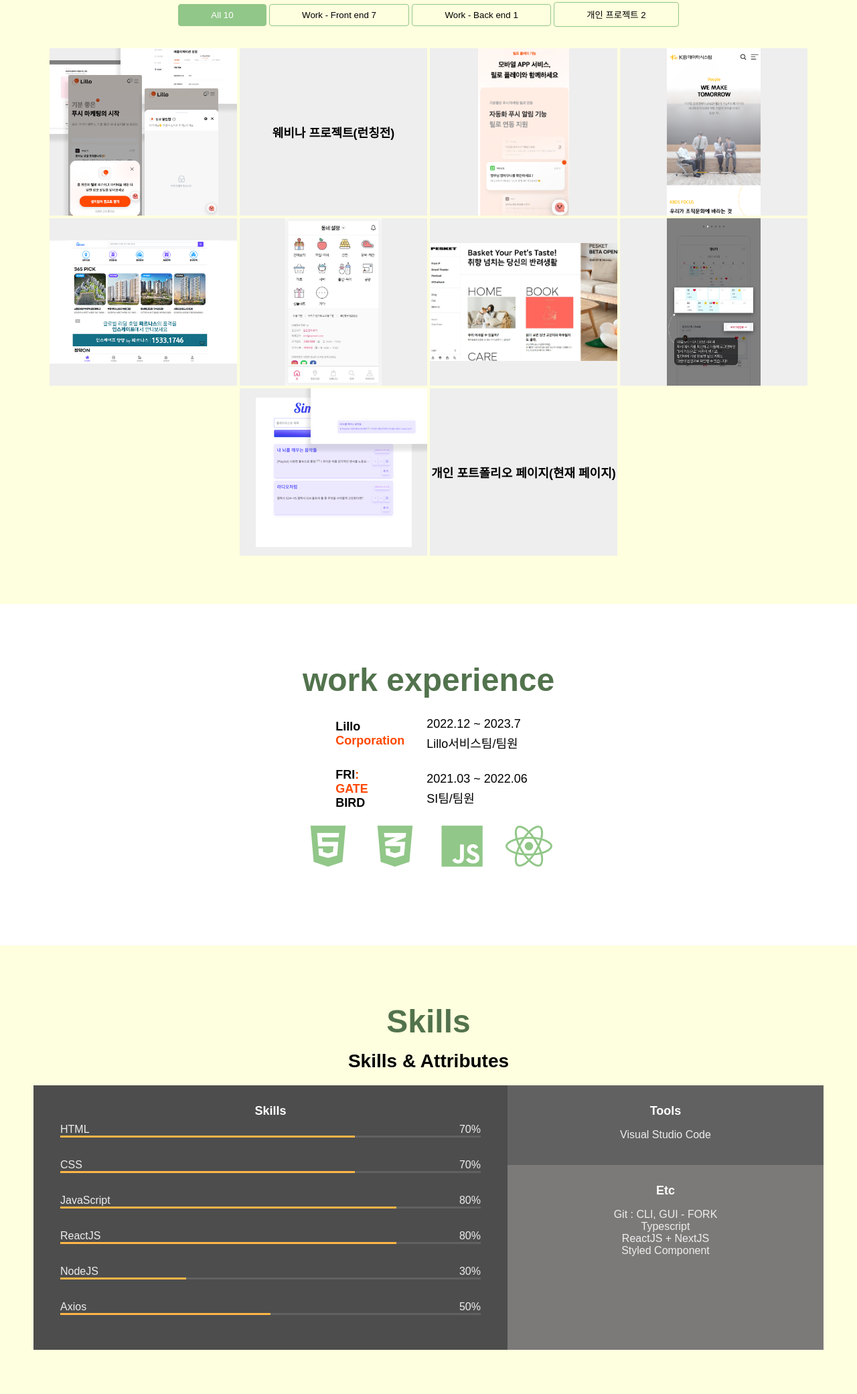
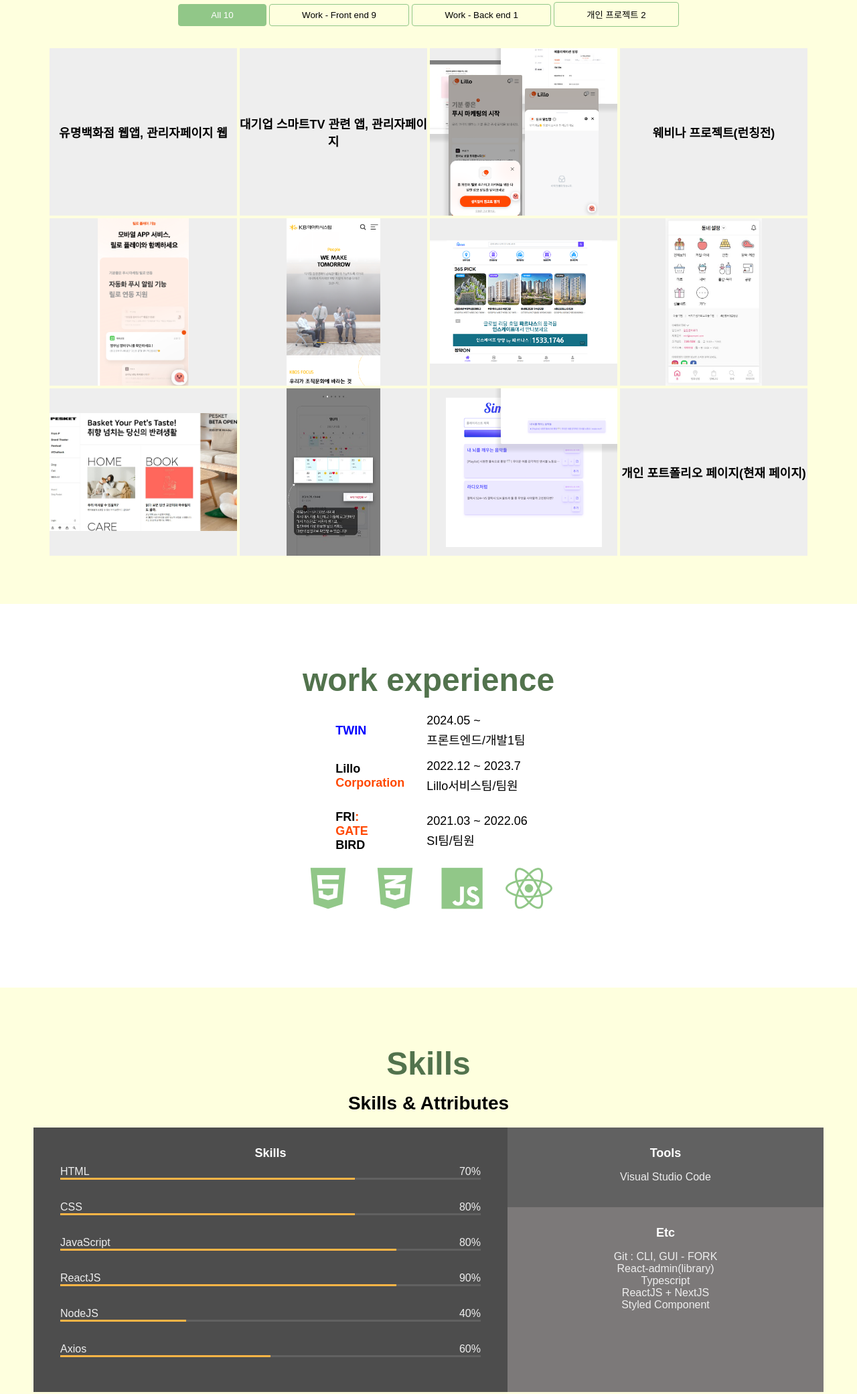
Before and after one commit to sophia-kim379/portfolio, a plain HTML site: page index.html in a window 1280 px wide. Shown: the part 1138-3220 px from the top of the page at 67% size. Drawn offline with Linux system fonts and the light colour scheme.

Commit message:
chore:프로젝트 추가

```diff
--- a/index.html
+++ b/index.html
@@ -68,7 +68,7 @@
           All <span class="category__count">10</span>
         </button>
         <button class="category__btn" data-filter="front-end-project">
-          Work - Front end <span class="category__count">7</span>
+          Work - Front end <span class="category__count">9</span>
         </button>
         <button class="category__btn" data-filter="back-end-project">
           Work - Back end <span class="category__count">1</span>
@@ -78,6 +78,22 @@
         </button>
       </div>
       <div class="work__projects">
+        <a href="" class="project" target="blank" data-type="front-end-project" onclick="return false">
+          <h3>유명백화점 웹앱, 관리자페이지 웹</h3>
+           <div class="project__description" data-project="majorCompany2">
+             <h3>유명백화점 웹앱, 관리자페이지 웹</h3>
+             <span>SI</span>
+             <span>ReactJS,Zustand,React-amdin,JavaScript,typescript</span>
+           </div>
+         </a>
+        <a href="" class="project" target="blank" data-type="front-end-project" onclick="return false">
+          <h3>대기업 스마트TV 관련 앱, 관리자페이지</h3>
+           <div class="project__description" data-project="majorCompany1">
+             <h3>대기업 스마트TV 관련 앱, 관리자페이지</h3>
+             <span>SI</span>
+             <span>Enact(TV앱), React-admin(관리자 웹)</span>
+           </div>
+         </a>
         <a class="project of-h" target="blank" data-type="front-end-project" onclick="return false">
           <div class="lillo-project-order project-info-pc-size lillo-item1">
             <img src="imgs/projects/lillo-console2.jpeg" alt="" class="project__img">
@@ -201,6 +217,21 @@
               <tr>
                 <th>
                   <p style="text-align: left;">
+                    <span style="color:blue">TWIN</span>
+                  </p>
+                </th>
+                <td>
+                  <div class="job__description">
+                    <p class="job__period">2024.05 ~ </p>
+                    <p class="job__name">
+                      프론트엔드/개발1팀
+                    </p>
+                  </div>
+                </td>
+              </tr>
+              <tr>
+                <th>
+                  <p style="text-align: left;">
                     Lillo<br />
                     <span style="color:rgb(255, 72, 0)">Corporation</span>
                   </p>
@@ -279,7 +310,7 @@
           <div class="skill">
             <div class="skill__description">
               <span>CSS</span>
-              <span>70%</span>
+              <span>80%</span>
             </div>
             <div class="skill__bar">
               <div class="skill__value" style="width: 70%;"></div>
@@ -297,7 +328,7 @@
           <div class="skill">
             <div class="skill__description">
               <span>ReactJS</span>
-              <span>80%</span>
+              <span>90%</span>
             </div>
             <div class="skill__bar">
               <div class="skill__value" style="width: 80%;"></div>
@@ -306,7 +337,7 @@
           <div class="skill">
             <div class="skill__description">
               <span>NodeJS</span>
-              <span>30%</span>
+              <span>40%</span>
             </div>
             <div class="skill__bar">
               <div class="skill__value" style="width: 30%;"></div>
@@ -315,7 +346,7 @@
           <div class="skill">
             <div class="skill__description">
               <span>Axios</span>
-              <span>50%</span>
+              <span>60%</span>
             </div>
             <div class="skill__bar">
               <div class="skill__value" style="width: 50%;"></div>
@@ -333,6 +364,7 @@
             <h3 class="skillset__title">Etc</h3>
             <ul class="etc__list">
               <li><span>Git : CLI, GUI - FORK</span></li>
+              <li><span>React-admin(library)</span></li>
               <li><span>Typescript</span></li>
               <li><span>ReactJS + NextJS</span></li>
               <li><span>Styled Component</span></li>
@@ -367,7 +399,7 @@
     <div class="job">
       <table>
         <tbody>
-          <tr>
+          <!-- <tr>
             <th>
               방송통신대학교
             </th>
@@ -378,7 +410,7 @@
               <br>
               컴퓨터과학과
             </td>
-          </tr>
+          </tr> -->
           <tr>
             <th>
               <img src="imgs/university/kosmo.jpg" class="experience__logo">
```
